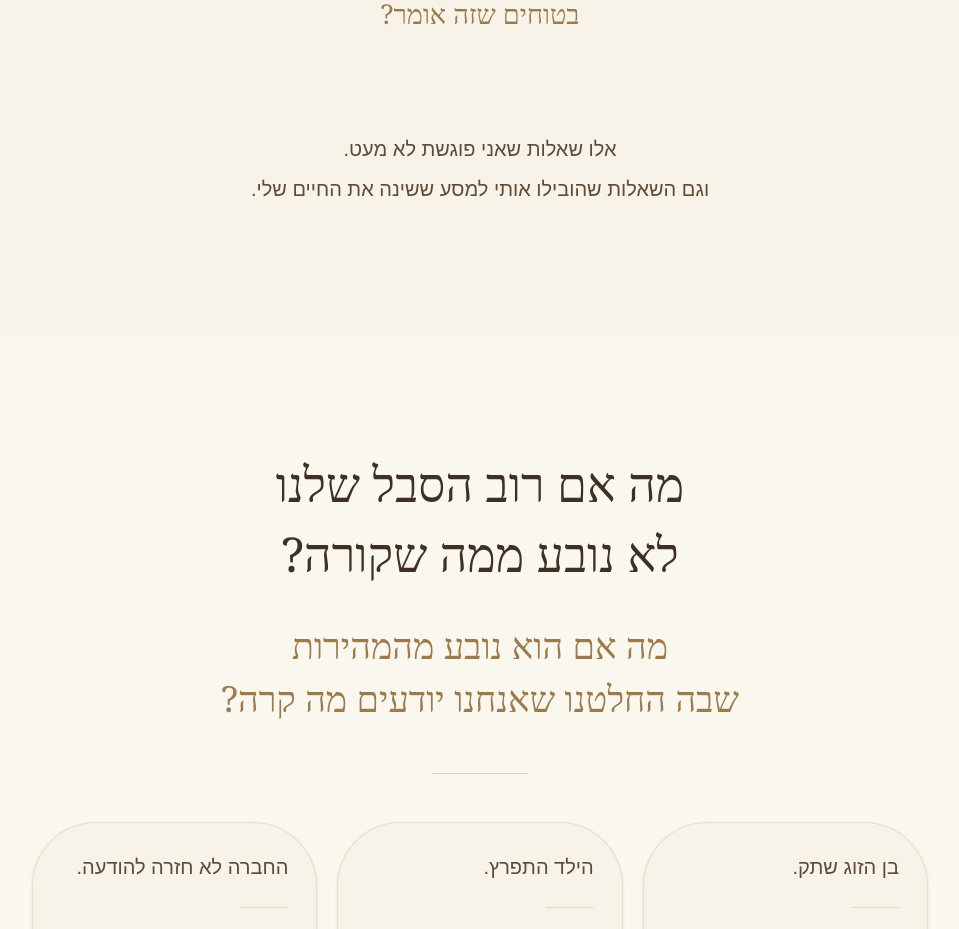
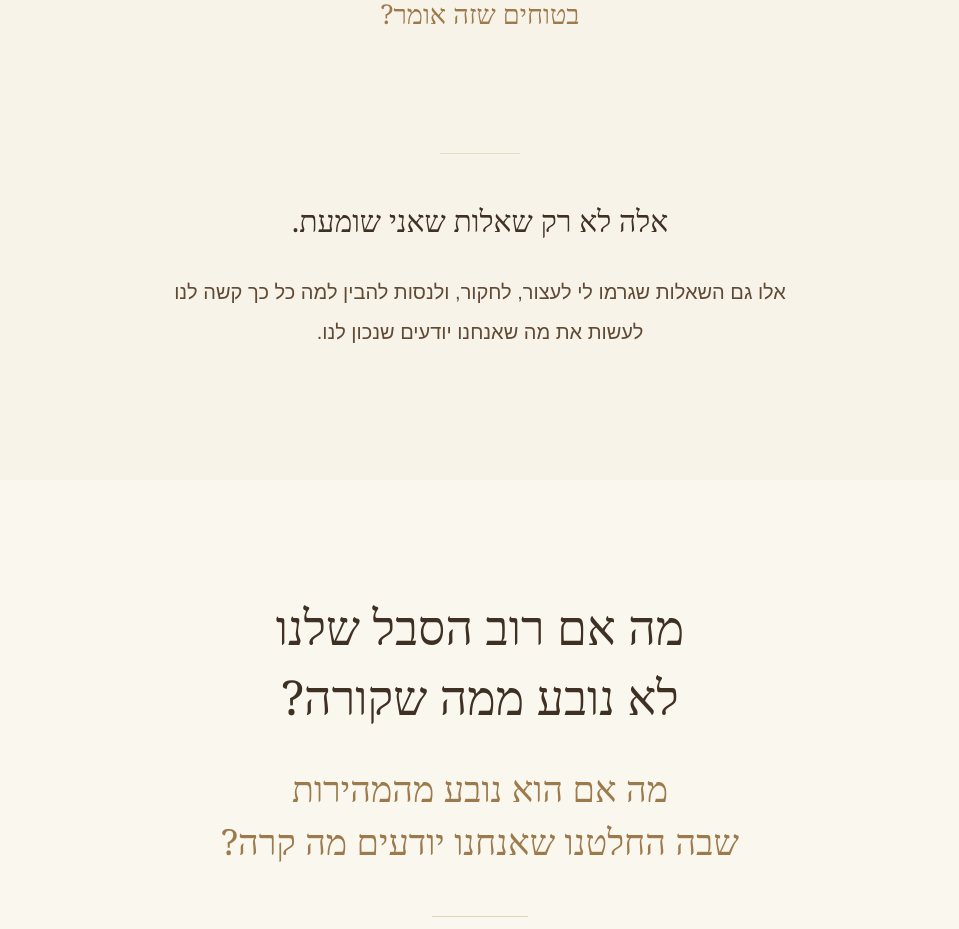
Before and after one commit to shahar27/shahar-landing, a Next.js app: page /defense-patterns-evening in a window 1280 px wide. Shown: the part 2260-3189 px from the top of the page, without its empty margins (160-1119 px from the left). Built offline with nearby package versions, Linux system fonts and the light colour scheme.

Commit message:
Update defense patterns evening page copy

```diff
--- a/app/defense-patterns-evening/page.tsx
+++ b/app/defense-patterns-evening/page.tsx
@@ -98,11 +98,22 @@ export default function DefensePatternsEveningPage() {
             ))}
           </div>
 
-          <p className="mt-14 text-xl leading-10 text-[#5F4A35]">
-            אלו שאלות שאני פוגשת לא מעט.
-            <br />
-            וגם השאלות שהובילו אותי למסע ששינה את החיים שלי.
-          </p>
+          <div className="mt-20 max-w-2xl mx-auto">
+
+            <div className="h-px w-20 bg-[#C8A86A]/30 mx-auto mb-10" />
+
+            <p className="text-2xl md:text-3xl font-serif leading-[1.8] text-[#3E3023]">
+              אלה לא רק שאלות שאני שומעת.
+            </p>
+
+            <p className="mt-6 text-xl leading-10 text-[#5F4A35]">
+              אלו גם השאלות שגרמו לי לעצור,
+              לחקור,
+              ולנסות להבין למה כל כך קשה לנו
+              לעשות את מה שאנחנו יודעים שנכון לנו.
+            </p>
+
+          </div>
         </div>
       </section>
 
```
